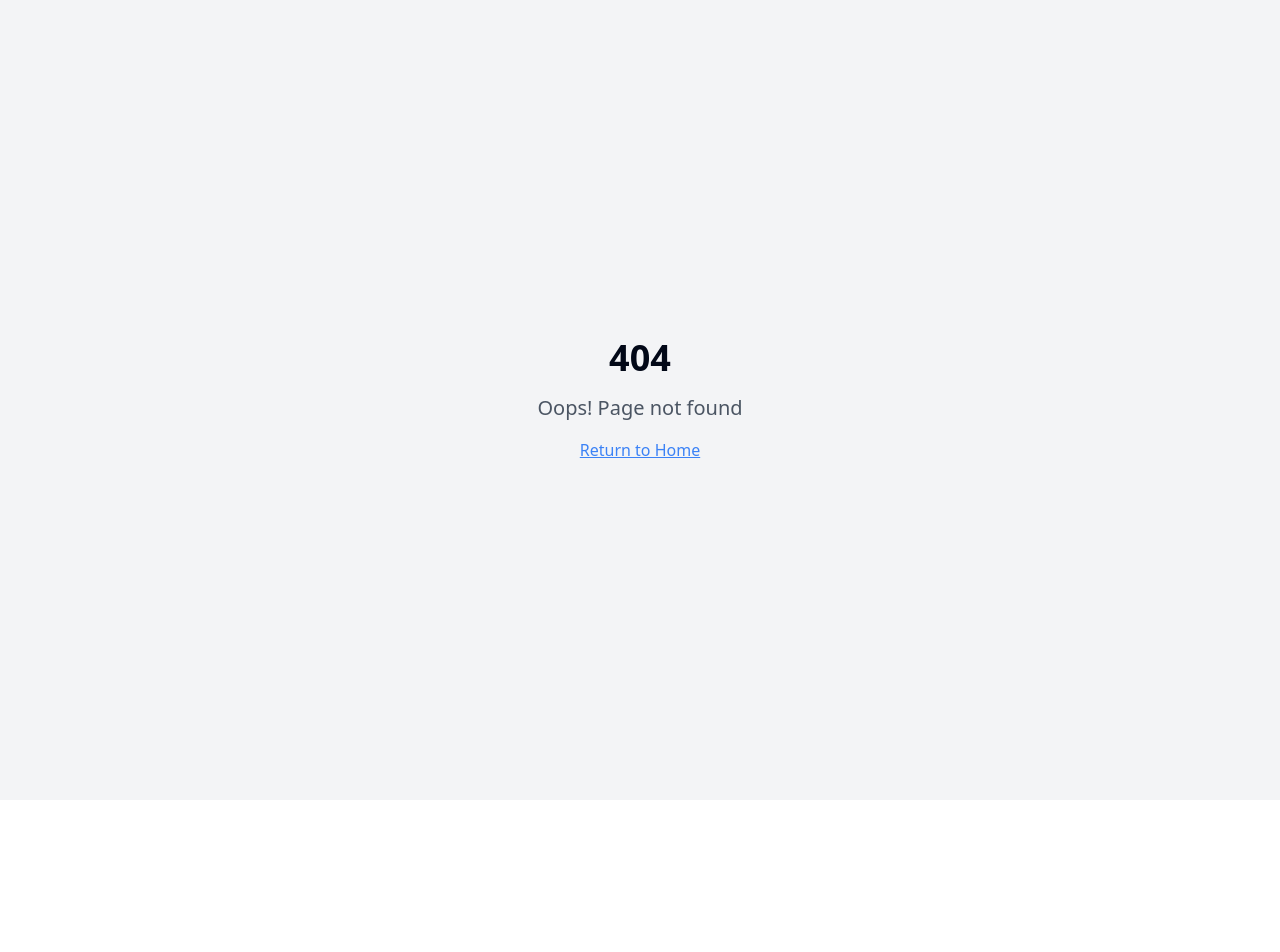
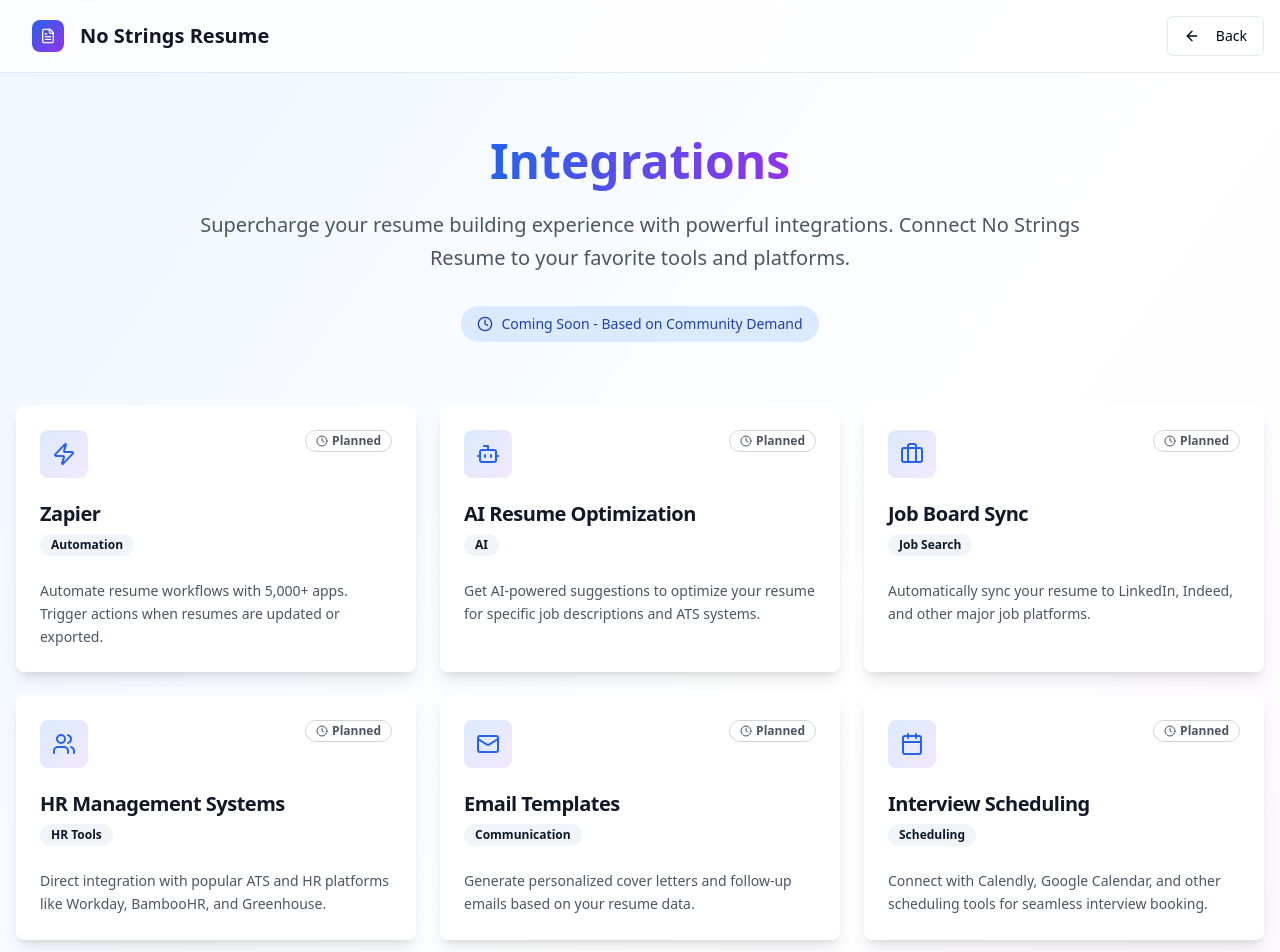
Before and after one commit to NoStringsDevelopment/no-strings-resume, a React (Vite) app: page /integrations in a window 1280 px wide. Before the commit this address had no page. Shown: the top 952 px of the page. Before the commit the page ends 800 px from the top, so only its background shows below. Built offline with nearby package versions, Linux system fonts and the light colour scheme.

Commit message:
Add integrations page
Added a placeholder integrations page accessible from the edit page.

```diff
--- a/src/App.tsx
+++ b/src/App.tsx
@@ -1,3 +1,4 @@
+
 import { Toaster } from "@/components/ui/toaster";
 import { Toaster as Sonner } from "@/components/ui/sonner";
 import { TooltipProvider } from "@/components/ui/tooltip";
@@ -10,6 +11,7 @@ import ResumeEditor from "./pages/ResumeEditor";
 import ResumeView from "./pages/ResumeView";
 import ThemeEditor from "./pages/ThemeEditor";
 import Contribute from "./pages/Contribute";
+import Integrations from "./pages/Integrations";
 import NotFound from "./pages/NotFound";
 
 const queryClient = new QueryClient();
@@ -29,6 +31,7 @@ const App = () => (
                 <Route path="/view" element={<ResumeView />} />
                 <Route path="/theme" element={<ThemeEditor />} />
                 <Route path="/contribute" element={<Contribute />} />
+                <Route path="/integrations" element={<Integrations />} />
                 <Route path="*" element={<NotFound />} />
               </Routes>
             </div>
--- /dev/null
+++ b/src/pages/Integrations.tsx
@@ -0,0 +1,221 @@
+
+import { Button } from "@/components/ui/button";
+import { Card, CardContent, CardDescription, CardHeader, CardTitle } from "@/components/ui/card";
+import { Badge } from "@/components/ui/badge";
+import { useNavigate } from "react-router-dom";
+import {
+  FileText,
+  Zap,
+  Bot,
+  Briefcase,
+  Users,
+  Mail,
+  Calendar,
+  Link,
+  ArrowLeft,
+  Clock
+} from "lucide-react";
+
+const Integrations = () => {
+  const navigate = useNavigate();
+
+  const integrations = [
+    {
+      icon: Zap,
+      title: "Zapier",
+      description: "Automate resume workflows with 5,000+ apps. Trigger actions when resumes are updated or exported.",
+      category: "Automation",
+      status: "planned"
+    },
+    {
+      icon: Bot,
+      title: "AI Resume Optimization",
+      description: "Get AI-powered suggestions to optimize your resume for specific job descriptions and ATS systems.",
+      category: "AI",
+      status: "planned"
+    },
+    {
+      icon: Briefcase,
+      title: "Job Board Sync",
+      description: "Automatically sync your resume to LinkedIn, Indeed, and other major job platforms.",
+      category: "Job Search",
+      status: "planned"
+    },
+    {
+      icon: Users,
+      title: "HR Management Systems",
+      description: "Direct integration with popular ATS and HR platforms like Workday, BambooHR, and Greenhouse.",
+      category: "HR Tools",
+      status: "planned"
+    },
+    {
+      icon: Mail,
+      title: "Email Templates",
+      description: "Generate personalized cover letters and follow-up emails based on your resume data.",
+      category: "Communication",
+      status: "planned"
+    },
+    {
+      icon: Calendar,
+      title: "Interview Scheduling",
+      description: "Connect with Calendly, Google Calendar, and other scheduling tools for seamless interview booking.",
+      category: "Scheduling",
+      status: "planned"
+    },
+    {
+      icon: Link,
+      title: "Portfolio Integration",
+      description: "Link to GitHub, Behance, Dribbble, and other portfolio platforms to showcase your work.",
+      category: "Portfolio",
+      status: "planned"
+    }
+  ];
+
+  const getStatusBadge = (status: string) => {
+    switch (status) {
+      case "active":
+        return <Badge className="bg-green-100 text-green-800 hover:bg-green-100">Active</Badge>;
+      case "beta":
+        return <Badge className="bg-blue-100 text-blue-800 hover:bg-blue-100">Beta</Badge>;
+      case "planned":
+        return <Badge variant="outline" className="border-gray-300 text-gray-600">
+          <Clock className="w-3 h-3 mr-1" />
+          Planned
+        </Badge>;
+      default:
+        return null;
+    }
+  };
+
+  return (
+    <div className="min-h-screen bg-gradient-to-br from-blue-50 via-white to-purple-50">
+      {/* Header */}
+      <header className="border-b bg-white/80 backdrop-blur-sm">
+        <div className="container mx-auto px-4 py-4">
+          <div className="flex items-center justify-between">
+            <Button
+              variant="ghost"
+              onClick={() => navigate('/')}
+              className="flex items-center space-x-2 text-blue-600 hover:text-blue-700"
+              data-testid="home-button"
+            >
+              <div className="w-8 h-8 bg-gradient-to-br from-blue-600 to-purple-600 rounded-lg flex items-center justify-center">
+                <FileText className="w-5 h-5 text-white" />
+              </div>
+              <span className="text-xl font-bold text-gray-900 hidden sm:block">No Strings Resume</span>
+            </Button>
+
+            <Button
+              variant="outline"
+              onClick={() => navigate(-1)}
+              className="flex items-center space-x-2"
+              data-testid="back-button"
+            >
+              <ArrowLeft className="w-4 h-4" />
+              <span className="hidden sm:inline">Back</span>
+            </Button>
+          </div>
+        </div>
+      </header>
+
+      {/* Hero Section */}
+      <section className="container mx-auto px-4 py-16 text-center">
+        <div className="max-w-4xl mx-auto">
+          <h1 className="text-5xl font-bold text-gray-900 mb-6">
+            <span className="text-transparent bg-clip-text bg-gradient-to-r from-blue-600 to-purple-600">
+              Integrations
+            </span>
+          </h1>
+          <p className="text-xl text-gray-600 mb-8 leading-relaxed">
+            Supercharge your resume building experience with powerful integrations.
+            Connect No Strings Resume to your favorite tools and platforms.
+          </p>
+          <div className="inline-flex items-center px-4 py-2 bg-blue-100 text-blue-800 rounded-full text-sm font-medium">
+            <Clock className="w-4 h-4 mr-2" />
+            Coming Soon - Based on Community Demand
+          </div>
+        </div>
+      </section>
+
+      {/* Integrations Grid */}
+      <section className="container mx-auto px-4 pb-16">
+        <div className="grid md:grid-cols-2 lg:grid-cols-3 gap-6">
+          {integrations.map((integration, index) => (
+            <Card
+              key={index}
+              className="border-0 shadow-lg hover:shadow-xl transition-shadow duration-300 bg-white"
+              data-testid={`integration-card-${integration.title.toLowerCase().replace(/\s+/g, '-')}`}
+            >
+              <CardHeader>
+                <div className="flex items-start justify-between mb-4">
+                  <div className="w-12 h-12 bg-gradient-to-br from-blue-100 to-purple-100 rounded-lg flex items-center justify-center">
+                    <integration.icon className="w-6 h-6 text-blue-600" />
+                  </div>
+                  {getStatusBadge(integration.status)}
+                </div>
+                <CardTitle className="text-xl text-gray-900">{integration.title}</CardTitle>
+                <Badge variant="secondary" className="w-fit">
+                  {integration.category}
+                </Badge>
+              </CardHeader>
+              <CardContent>
+                <CardDescription className="text-gray-600 leading-relaxed">
+                  {integration.description}
+                </CardDescription>
+              </CardContent>
+            </Card>
+          ))}
+        </div>
+      </section>
+
+      {/* Call to Action */}
+      <section className="bg-gray-50 py-16">
+        <div className="container mx-auto px-4 text-center">
+          <div className="max-w-2xl mx-auto">
+            <h2 className="text-3xl font-bold text-gray-900 mb-4">
+              Request an Integration
+            </h2>
+            <p className="text-lg text-gray-600 mb-8 leading-relaxed">
+              Don't see the integration you need? Let us know what tools you'd like to connect
+              with No Strings Resume and we'll prioritize based on community demand.
+            </p>
+            <div className="flex flex-col sm:flex-row gap-4 justify-center">
+              <Button
+                onClick={() => window.open('https://github.com/NoStringsDevelopment/no-strings-resume/discussions', '_blank')}
+                className="bg-blue-600 hover:bg-blue-700"
+                data-testid="request-integration-button"
+              >
+                Request Integration
+              </Button>
+              <Button
+                variant="outline"
+                onClick={() => navigate('/contribute')}
+                data-testid="contribute-button"
+              >
+                Contribute to Development
+              </Button>
+            </div>
+          </div>
+        </div>
+      </section>
+
+      {/* Footer */}
+      <footer className="bg-white border-t py-8">
+        <div className="container mx-auto px-4 text-center">
+          <div className="flex items-center justify-center space-x-2 mb-4">
+            <div className="w-6 h-6 bg-gradient-to-br from-blue-600 to-purple-600 rounded flex items-center justify-center">
+              <FileText className="w-4 h-4 text-white" />
+            </div>
+            <span className="font-semibold text-gray-900">No Strings Resume</span>
+          </div>
+          <p className="text-gray-600 mb-4">Open source resume builder. Your data, your control.</p>
+          <div className="text-sm text-gray-500">
+            Built with React, Tailwind CSS, and respect for your privacy.
+          </div>
+        </div>
+      </footer>
+    </div>
+  );
+};
+
+export default Integrations;
--- a/src/pages/ResumeEditor.tsx
+++ b/src/pages/ResumeEditor.tsx
@@ -1,9 +1,8 @@
-
 import { useState, useRef } from "react";
 import { Button } from "@/components/ui/button";
 import { Checkbox } from "@/components/ui/checkbox";
 import { useNavigate } from "react-router-dom";
-import { Edit, Eye, Palette, Upload, Download, Undo, Redo, Trash2, RotateCcw, AlertTriangle, FileText } from "lucide-react";
+import { Edit, Eye, Palette, Upload, Download, Undo, Redo, Trash2, RotateCcw, AlertTriangle, FileText, Zap } from "lucide-react";
 import { Tabs, TabsContent, TabsList, TabsTrigger } from "@/components/ui/tabs";
 import { useToast } from "@/hooks/use-toast";
 import { useResume } from "@/context/ResumeContext";
```
